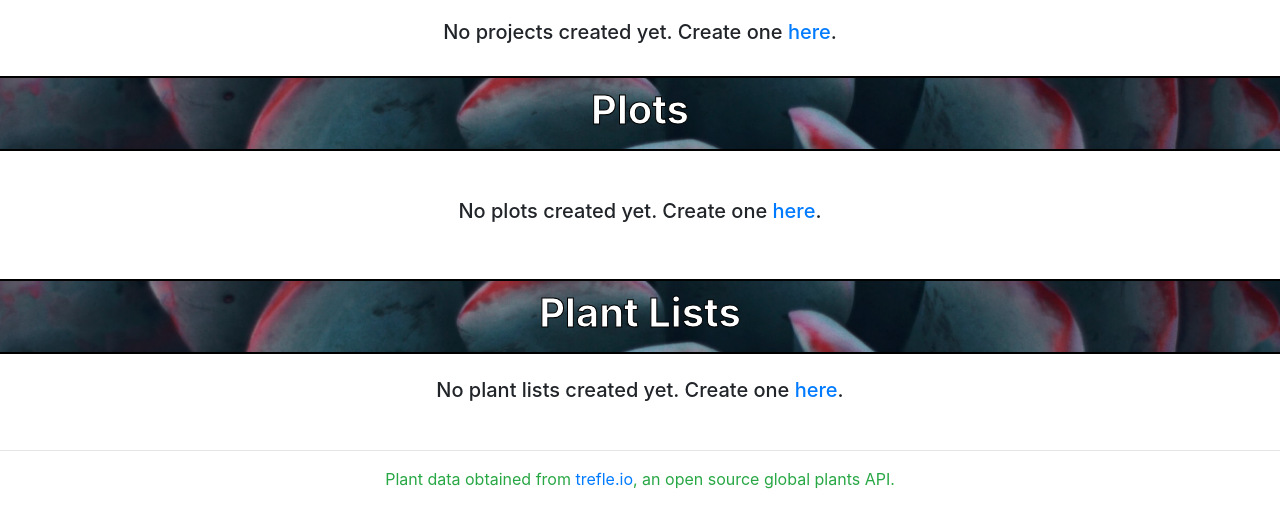
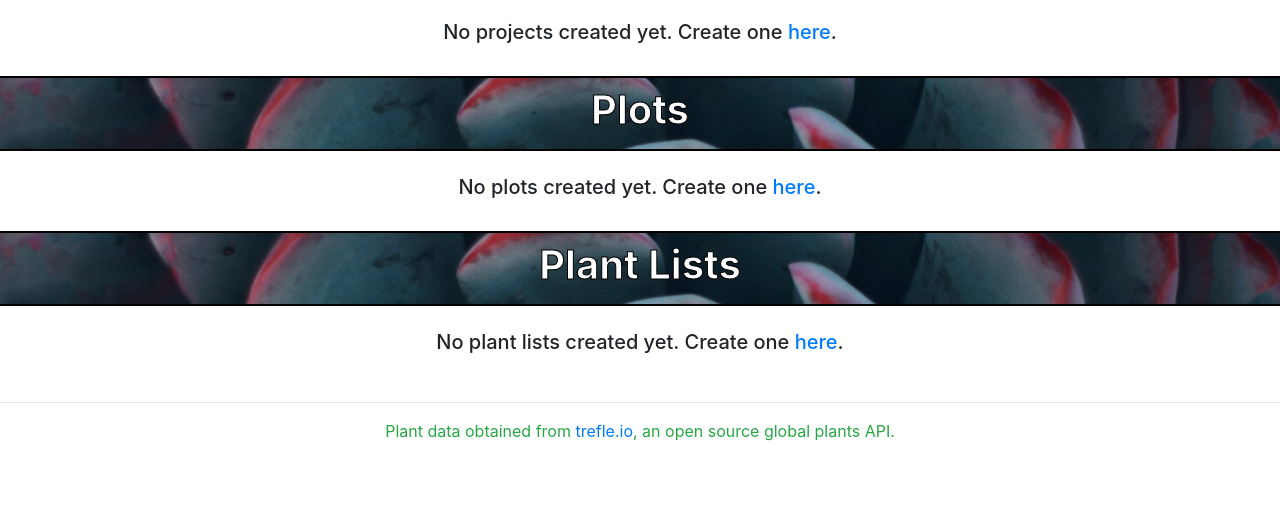
Before and after one commit to jvendettuoli/plot-planner, a Flask app: template templates/users/content.html in a window 1280 px wide. Shown: the part 372-879 px from the top of the page. After the commit the page ends 813 px from the top, so only its background shows below. Run offline with Flask 2, Linux system fonts and the light colour scheme; the template is opened without the code that fills it: values that come from a table or form of the project are taken from there, others are empty; some libraries are stand-ins or nearby versions.

Commit message:
fixed style issue on user_contents

```diff
--- a/templates/users/content.html
+++ b/templates/users/content.html
@@ -112,7 +112,7 @@
 </div>
 
 
-<div class="container content-plots p-4">
+<div class="container content-plots">
     <div class="list-group list-group-flush">
       {% for plot in user.plots %}
 
```
